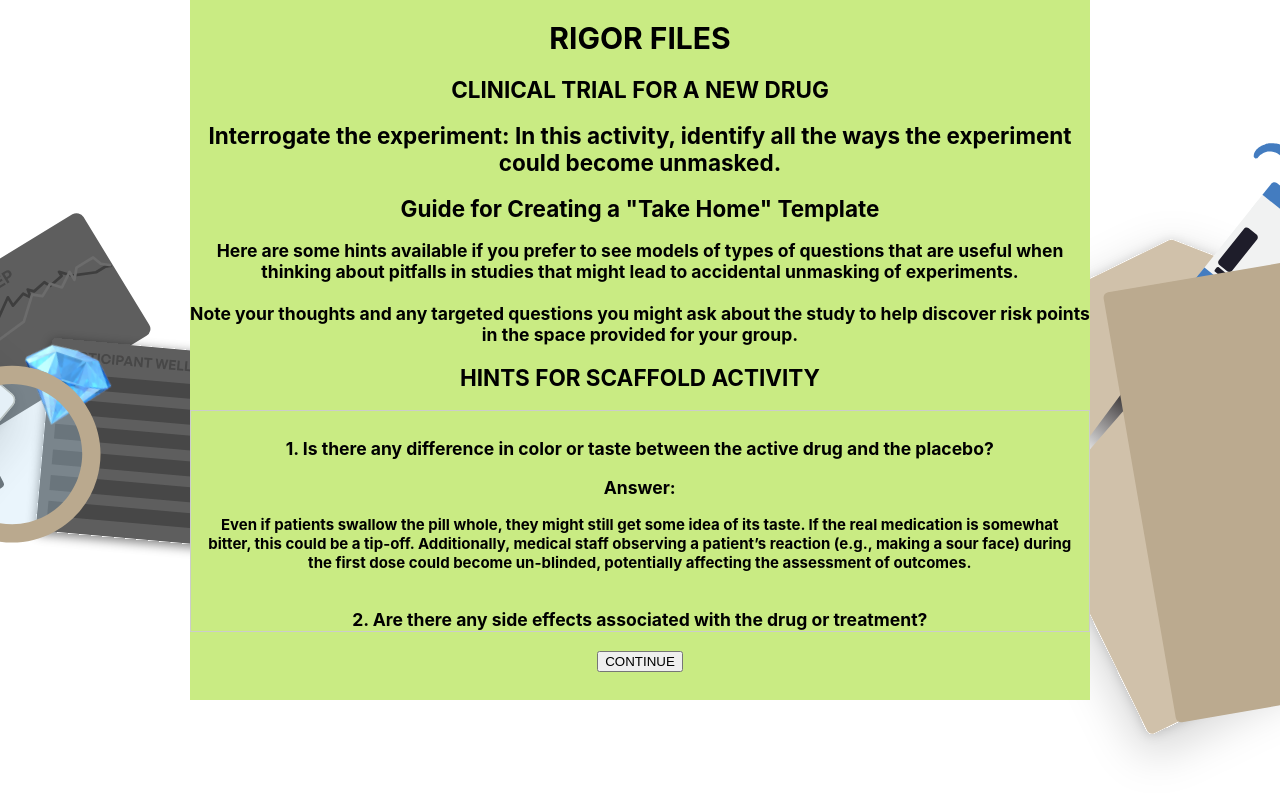
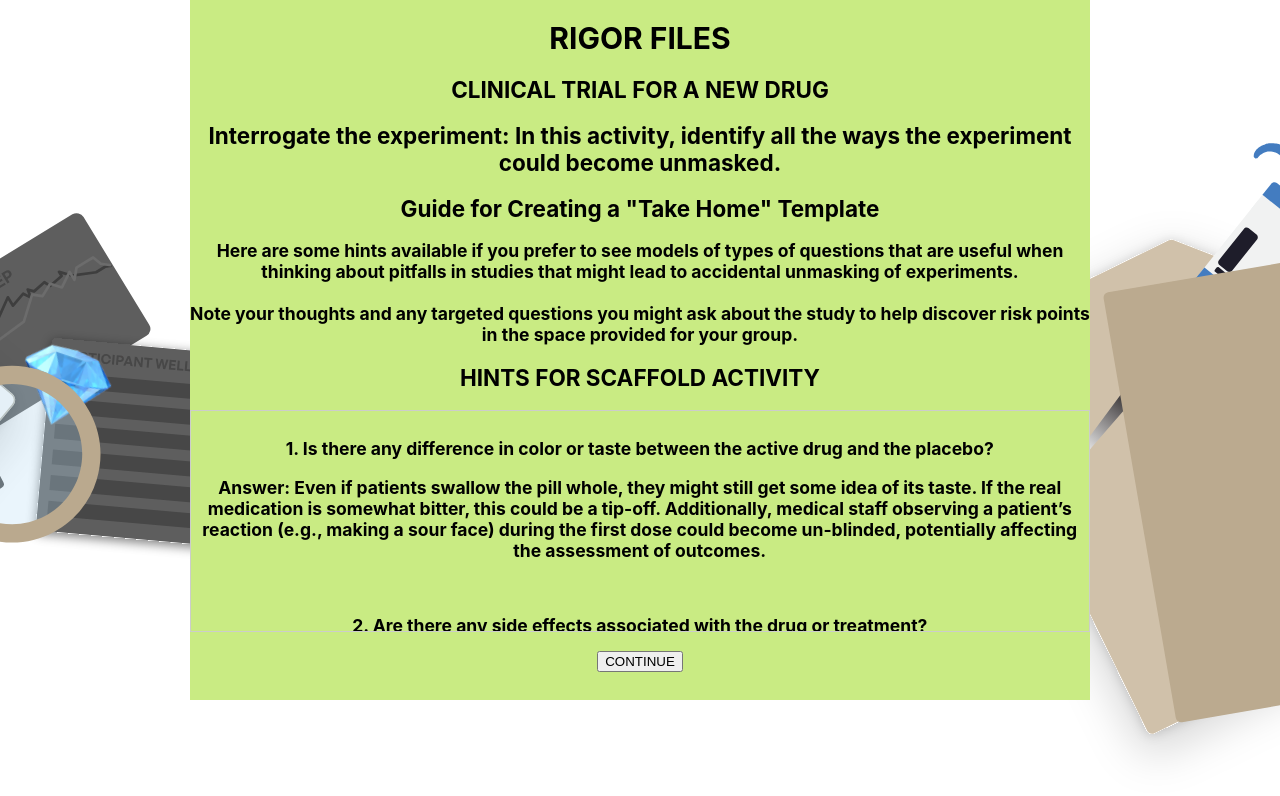
Before and after one commit to c4r-dev/hms-aem-rig-fil-v1, a React (Create React App) app: page /clinicalTrial2 in a window 1280 px wide. Shown: the top 796 px of the page. Built offline with nearby package versions, Linux system fonts and the light colour scheme.

Commit message:
scrolling hints

```diff
--- a/src/components/hintsScrollingBox.jsx
+++ b/src/components/hintsScrollingBox.jsx
@@ -10,8 +10,8 @@ export default function HintsScrollingBox() {
       {Hints.map((hint) => (
         <div>
           <h3>{hint.number}. {hint.hint} <br></br></h3>
-          <b><h3>Answer: </h3>{hint.explanation}</b>
-          <br></br><br></br>
+          <b><h3>Answer: {hint.explanation}</h3></b>
+          <br></br>
         </div>
       ))}
 
```
